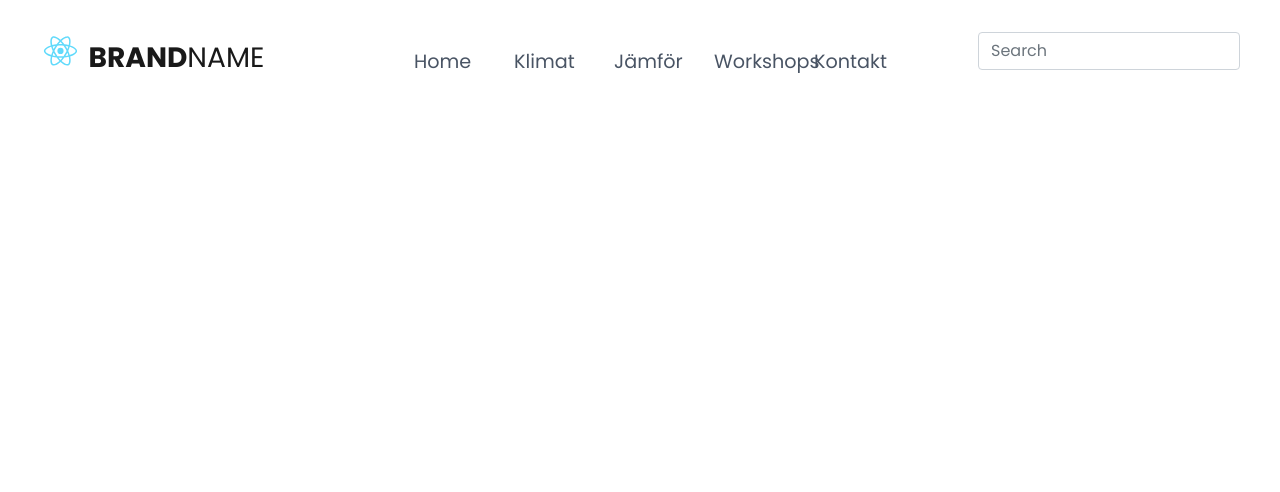
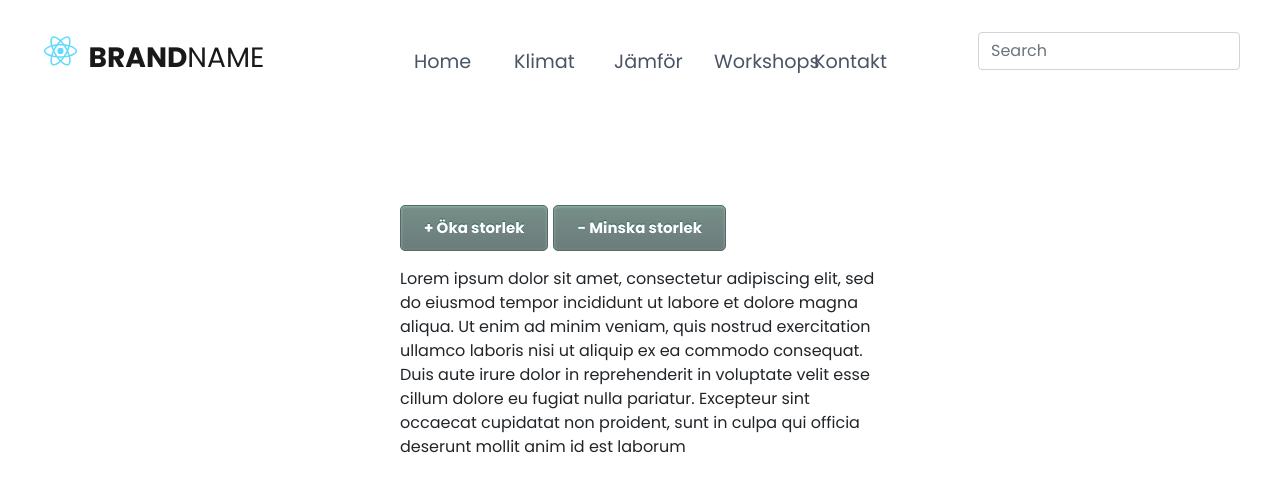
Before and after one commit to FelixClausen/UX-Project, a React (Create React App) app in the folder ux-project/: page / in a window 1280 px wide. Shown: the top 492 px of the page. Built offline with nearby package versions, Linux system fonts and the light colour scheme.

Commit message:
lade in FontSizeChanger-komponenten för display

```diff
--- a/ux-project/src/index.js
+++ b/ux-project/src/index.js
@@ -16,11 +16,13 @@ import RouterStructure from "./routerStructure";
 import HeaderComp from './HeaderComp';
 import LogoComp from './LogoComp';
 import SearchComp from './SearchComp';
+import FontSizeChanger from './components/FontSizeChanger'; // Placeras här temporärt för display
 
 // render components in root
 ReactDOM.render(
   <React.StrictMode>
     <HeaderComp />
+    <FontSizeChanger />
   </React.StrictMode>,
   document.getElementById('root')
 );
```
